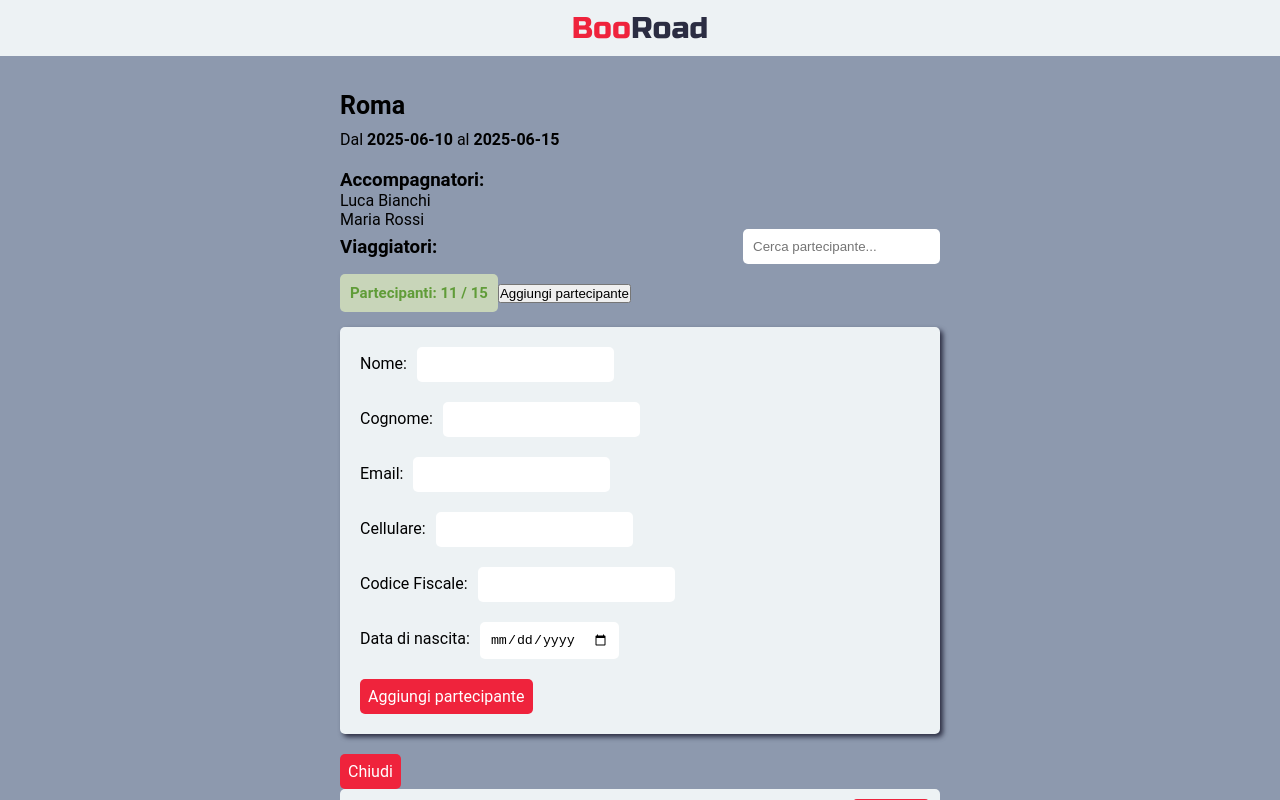
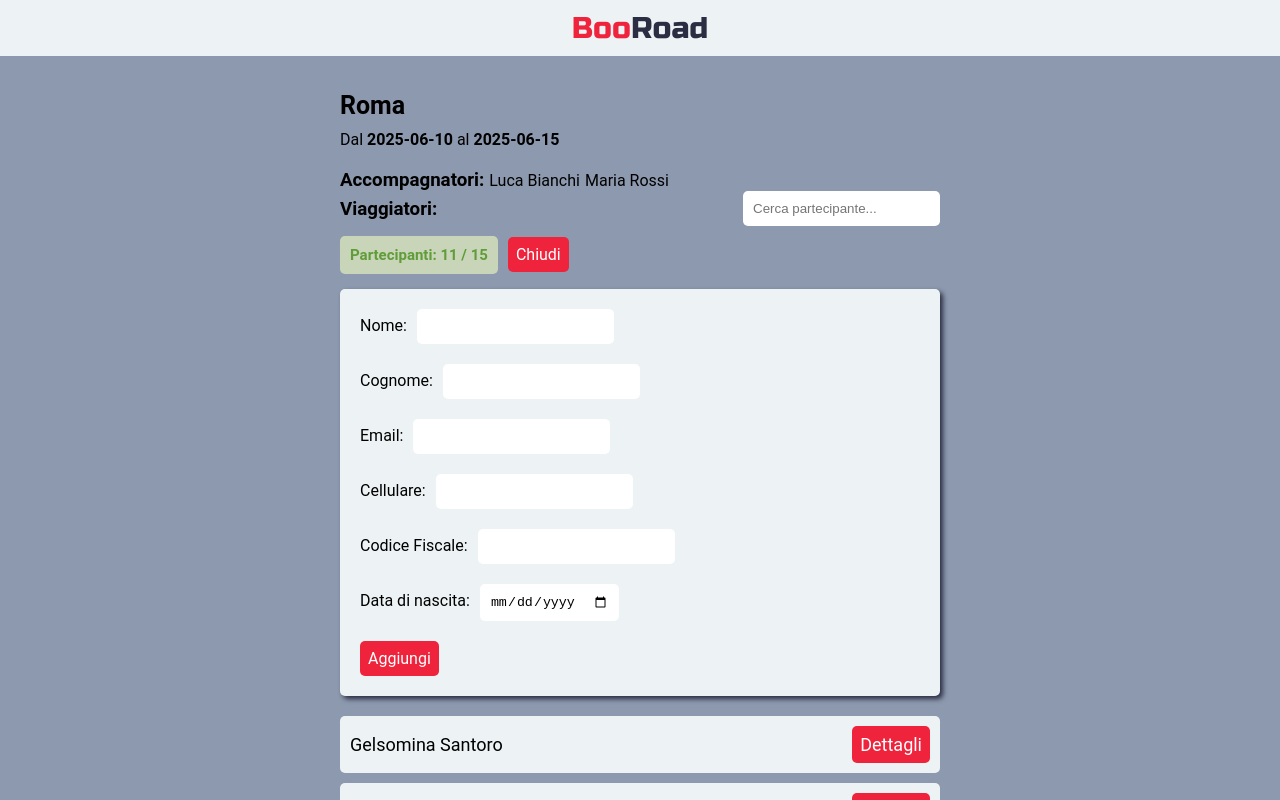
Before and after one commit to micheledidonna01/webapp-gruppo4, a React (Vite) app: page /1 in a window 1280 px wide. Both pictures are taken after a click on the button "Aggiungi partecipante". Shown: the top 800 px of the page. Built offline with nearby package versions, Linux system fonts and the light colour scheme; a web font is replaced by a local one.

Commit message:
added style to customer form

```diff
--- a/src/index.css
+++ b/src/index.css
@@ -66,6 +66,10 @@ input {
 .d-flex {
   display: flex;
   gap: 5px;
+}
+
+.align-center {
+  align-items: center;
 }
 
 .mr-5 {
--- a/src/pages/DetailViaggio.jsx
+++ b/src/pages/DetailViaggio.jsx
@@ -33,12 +33,18 @@ const DetailViaggio = () => {
 
     if (!viaggio) return <p>Viaggio non trovato.</p>;
 
-    function showForm() {
-        document.getElementById("formPartecipanti").style.display = "block";
+    const [isShow, setIsShow] = useState(false);
+
+    function setShow() {
+        setIsShow(!isShow);
     }
-    function hideForm() {
-        document.getElementById("formPartecipanti").style.display = "none";
-    }
+
+    // function showForm() {
+    //     document.getElementById("formPartecipanti").style.display = "block";
+    // }
+    // function hideForm() {
+    //     document.getElementById("formPartecipanti").style.display = "none";
+    // }
 
     const [newCustomer, setNewCustomer] = useState({
         id: '',
@@ -89,9 +95,10 @@ const DetailViaggio = () => {
                 <span>Dal <strong>{viaggio.data_inizio}</strong> al <strong>{viaggio.data_fine}</strong></span>
             </div>
 
+            <section className="d-flex align-center">
                 <h3>Accompagnatori:</h3>
 
-            <ul className="companions-list">
+                <ul className="companions-list d-flex">
 
                     {companions.map((companions) => (
                         <li key={companions.id} >
@@ -99,6 +106,7 @@ const DetailViaggio = () => {
                         </li>
                     ))}
                 </ul>
+            </section>
 
             <div className="travellers-section">
                 <h3>Viaggiatori:</h3>
@@ -110,11 +118,13 @@ const DetailViaggio = () => {
                     onChange={(e) => setSearchTerm(e.target.value)}
                 />
             </div>
-            <p className={clientiViaggio.length >= viaggio.posti_max ? "text-red bg-red" : "text-green bg-green"} >
+            <p className={clientiViaggio.length >= viaggio.posti_max ? "text-red bg-red mr-5" : "text-green bg-green mr-5"} >
                 Partecipanti: {clientiViaggio.length} / {viaggio.posti_max}
             </p>
-            <button onClick={showForm}>Aggiungi partecipante</button>
-            <div id="formPartecipanti" style={{ display: "none" }}>
+            <button className="btn-details" onClick={setShow}>{isShow ? 'Chiudi' : 'Aggiungi partecipante'}</button>
+
+            {isShow && <div id="formPartecipanti">
+
                 <form className="form-container" action="" onSubmit={handleSubmit}>
                     <div>
                         <label className="mr-5" htmlFor="nome">Nome:</label>
@@ -140,10 +150,10 @@ const DetailViaggio = () => {
                         <label className="mr-5" htmlFor="data_nascita">Data di nascita:</label>
                         <input type="date" name="data_nascita" id="data_nascita" value={newCustomer.data_nascita} onChange={handleChange} required />
                     </div>
-                    <button className="btn-details" type="submit">Aggiungi partecipante</button>
+                    <button className="btn-details" type="submit">Aggiungi</button>
                 </form>
-                <button className="btn-details" onClick={hideForm}>Chiudi</button>
-            </div>
+                {/* <button className="btn-details" onClick={hideForm}>Chiudi</button> */}
+            </div>}
         </div>
 
         <ul className="users-list">
```
Lines whose indentation alone changed are shown as unchanged.
